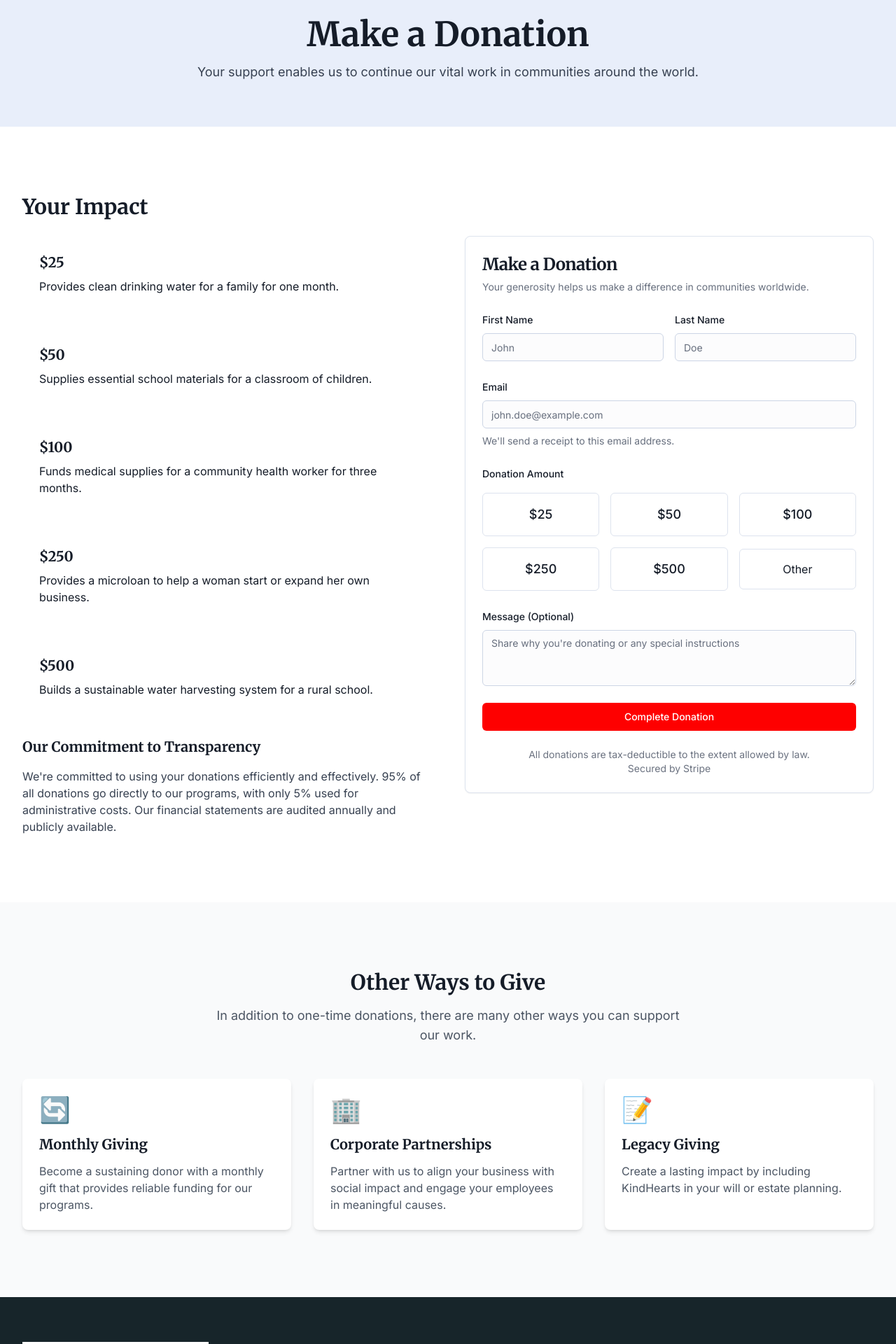
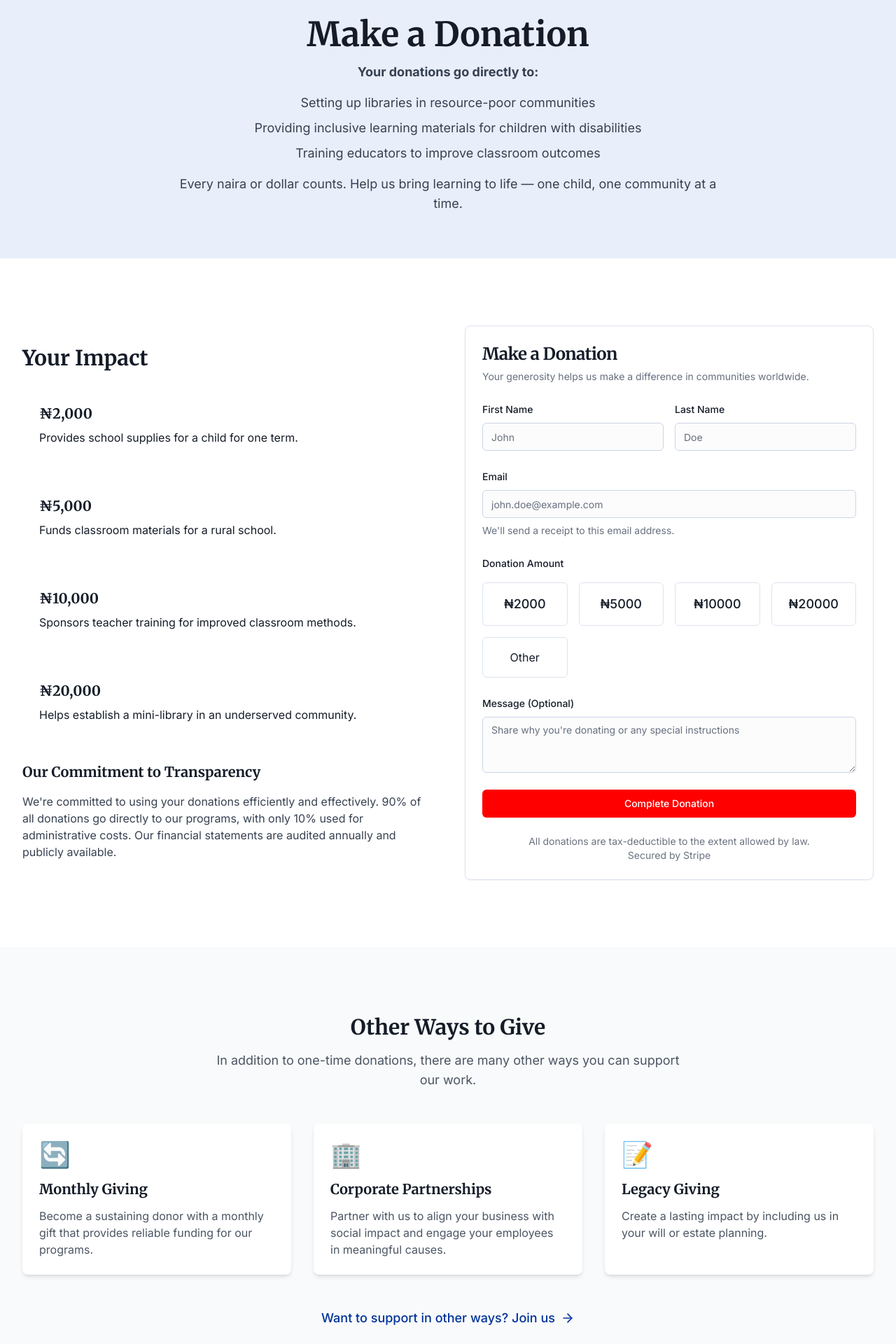
Before and after one commit to dennis-brown93/equal-access-learning, a React (Vite) app: page /donate in a window 1280 px wide. Shown: the part 200-2120 px from the top of the page at 70% size. Built offline with nearby package versions, Linux system fonts and the light colour scheme.

Commit message:
feat: Create donation page
Implement a responsive donation page with interactive donation options, Stripe integration readiness, and a styled call-to-action.

```diff
--- a/src/components/donation/DonationForm.tsx
+++ b/src/components/donation/DonationForm.tsx
@@ -25,6 +25,7 @@ import {
 } from "@/components/ui/card";
 import { RadioGroup, RadioGroupItem } from "@/components/ui/radio-group";
 import { useToast } from "@/hooks/use-toast";
+import { motion } from "framer-motion";
 
 // Define the donation form schema
 const donationFormSchema = z.object({
@@ -40,7 +41,7 @@ type DonationFormValues = z.infer<typeof donationFormSchema>;
 
 const DonationForm = () => {
   const [isProcessing, setIsProcessing] = useState(false);
-  const [selectedAmount, setSelectedAmount] = useState<string>("25");
+  const [selectedAmount, setSelectedAmount] = useState<string>("2000");
   const { toast } = useToast();
 
   const form = useForm<DonationFormValues>({
@@ -49,7 +50,7 @@ const DonationForm = () => {
       firstName: "",
       lastName: "",
       email: "",
-      amount: "25",
+      amount: "2000",
       message: "",
     },
   });
@@ -88,6 +89,11 @@ const DonationForm = () => {
   };
 
   return (
+    <motion.div
+      initial={{ opacity: 0, y: 20 }}
+      animate={{ opacity: 1, y: 0 }}
+      transition={{ duration: 0.5, delay: 0.2 }}
+    >
       <Card className="w-full max-w-2xl mx-auto">
         <CardHeader>
           <CardTitle className="text-2xl">Make a Donation</CardTitle>
@@ -154,9 +160,9 @@ const DonationForm = () => {
                       <RadioGroup
                         onValueChange={handleAmountChange}
                         defaultValue={field.value}
-                      className="grid grid-cols-3 gap-4"
+                        className="grid grid-cols-2 md:grid-cols-4 gap-4"
                       >
-                      {["25", "50", "100", "250", "500", "other"].map((value) => (
+                        {["2000", "5000", "10000", "20000", "other"].map((value) => (
                           <div key={value} className="flex items-center">
                             <RadioGroupItem
                               value={value}
@@ -171,7 +177,7 @@ const DonationForm = () => {
                               {value === "other" ? (
                                 "Other"
                               ) : (
-                              <span className="text-lg font-medium">${value}</span>
+                                <span className="text-lg font-medium">₦{value}</span>
                               )}
                             </label>
                           </div>
@@ -187,7 +193,7 @@ const DonationForm = () => {
                             <FormLabel>Custom Amount</FormLabel>
                             <FormControl>
                               <div className="relative">
-                              <span className="absolute left-3 top-1/2 -translate-y-1/2">$</span>
+                                <span className="absolute left-3 top-1/2 -translate-y-1/2">₦</span>
                                 <Input
                                   type="number"
                                   placeholder="Enter amount"
@@ -242,6 +248,7 @@ const DonationForm = () => {
           <p>Secured by Stripe</p>
         </CardFooter>
       </Card>
+    </motion.div>
   );
 };
 
--- a/src/components/layout/navbar/NavbarLogo.tsx
+++ b/src/components/layout/navbar/NavbarLogo.tsx
@@ -7,7 +7,7 @@ const NavbarLogo = () => {
     <Link to="/" className="flex items-center space-x-2">
       <div className="flex items-center">
         <img
-          src="/images/equalfffff_044048.jpg"
+          src="/images/equal_024606.png"
           alt="Logo"
           className="h-20 w-auto"
         />
--- a/src/pages/DonatePage.tsx
+++ b/src/pages/DonatePage.tsx
@@ -1,16 +1,55 @@
 
+import { motion } from "framer-motion";
+import { ArrowRight } from "lucide-react";
+import { Link } from "react-router-dom";
 import DonationForm from "@/components/donation/DonationForm";
 
 const DonatePage = () => {
+  const fadeIn = {
+    hidden: { opacity: 0, y: 20 },
+    visible: (custom: number) => ({
+      opacity: 1,
+      y: 0,
+      transition: { duration: 0.5, delay: custom * 0.1 }
+    })
+  };
+
   return (
     <main className="min-h-screen">
       <div className="bg-primary-100 py-16">
         <div className="container">
           <div className="max-w-3xl mx-auto text-center">
-            <h1 className="text-4xl md:text-5xl font-serif font-bold mb-4">Make a Donation</h1>
-            <p className="text-lg text-gray-700">
-              Your support enables us to continue our vital work in communities around the world.
-            </p>
+            <motion.h1
+              className="text-4xl md:text-5xl font-serif font-bold mb-4"
+              initial={{ opacity: 0, y: -20 }}
+              animate={{ opacity: 1, y: 0 }}
+              transition={{ duration: 0.5 }}
+            >
+              Make a Donation
+            </motion.h1>
+            <motion.div
+              className="space-y-4 text-lg text-gray-700"
+              initial="hidden"
+              animate="visible"
+              variants={fadeIn}
+              custom={1}
+            >
+              <p className="font-bold">Your donations go directly to:</p>
+              <ul className="space-y-2">
+                <motion.li variants={fadeIn} custom={2}>
+                  Setting up libraries in resource-poor communities
+                </motion.li>
+                <motion.li variants={fadeIn} custom={3}>
+                  Providing inclusive learning materials for children with disabilities
+                </motion.li>
+                <motion.li variants={fadeIn} custom={4}>
+                  Training educators to improve classroom outcomes
+                </motion.li>
+              </ul>
+              <motion.p variants={fadeIn} custom={5}>
+                Every naira or dollar counts. Help us bring learning to life — one child, one community at a time.
+              </motion.p>
+            </motion.div>
           </div>
         </div>
       </div>
@@ -21,31 +60,47 @@ const DonatePage = () => {
             <div>
               <h2 className="text-3xl font-serif font-bold mb-6">Your Impact</h2>
               <div className="space-y-6">
-                <div className="bg-primary-50 p-6 rounded-lg">
-                  <h3 className="font-bold text-xl mb-2">$25</h3>
-                  <p>Provides clean drinking water for a family for one month.</p>
-                </div>
-                <div className="bg-primary-50 p-6 rounded-lg">
-                  <h3 className="font-bold text-xl mb-2">$50</h3>
-                  <p>Supplies essential school materials for a classroom of children.</p>
-                </div>
-                <div className="bg-primary-50 p-6 rounded-lg">
-                  <h3 className="font-bold text-xl mb-2">$100</h3>
-                  <p>Funds medical supplies for a community health worker for three months.</p>
-                </div>
-                <div className="bg-primary-50 p-6 rounded-lg">
-                  <h3 className="font-bold text-xl mb-2">$250</h3>
-                  <p>Provides a microloan to help a woman start or expand her own business.</p>
-                </div>
-                <div className="bg-primary-50 p-6 rounded-lg">
-                  <h3 className="font-bold text-xl mb-2">$500</h3>
-                  <p>Builds a sustainable water harvesting system for a rural school.</p>
-                </div>
+                <motion.div
+                  className="bg-primary-50 p-6 rounded-lg"
+                  initial={{ opacity: 0, x: -20 }}
+                  animate={{ opacity: 1, x: 0 }}
+                  transition={{ duration: 0.3, delay: 0.1 }}
+                >
+                  <h3 className="font-bold text-xl mb-2">₦2,000</h3>
+                  <p>Provides school supplies for a child for one term.</p>
+                </motion.div>
+                <motion.div
+                  className="bg-primary-50 p-6 rounded-lg"
+                  initial={{ opacity: 0, x: -20 }}
+                  animate={{ opacity: 1, x: 0 }}
+                  transition={{ duration: 0.3, delay: 0.2 }}
+                >
+                  <h3 className="font-bold text-xl mb-2">₦5,000</h3>
+                  <p>Funds classroom materials for a rural school.</p>
+                </motion.div>
+                <motion.div
+                  className="bg-primary-50 p-6 rounded-lg"
+                  initial={{ opacity: 0, x: -20 }}
+                  animate={{ opacity: 1, x: 0 }}
+                  transition={{ duration: 0.3, delay: 0.3 }}
+                >
+                  <h3 className="font-bold text-xl mb-2">₦10,000</h3>
+                  <p>Sponsors teacher training for improved classroom methods.</p>
+                </motion.div>
+                <motion.div
+                  className="bg-primary-50 p-6 rounded-lg"
+                  initial={{ opacity: 0, x: -20 }}
+                  animate={{ opacity: 1, x: 0 }}
+                  transition={{ duration: 0.3, delay: 0.4 }}
+                >
+                  <h3 className="font-bold text-xl mb-2">₦20,000</h3>
+                  <p>Helps establish a mini-library in an underserved community.</p>
+                </motion.div>
               </div>
               <div className="mt-8">
                 <h3 className="text-xl font-bold mb-4">Our Commitment to Transparency</h3>
                 <p className="text-gray-700">
-                  We're committed to using your donations efficiently and effectively. 95% of all donations go directly to our programs, with only 5% used for administrative costs. Our financial statements are audited annually and publicly available.
+                  We're committed to using your donations efficiently and effectively. 90% of all donations go directly to our programs, with only 10% used for administrative costs. Our financial statements are audited annually and publicly available.
                 </p>
               </div>
             </div>
@@ -79,17 +134,35 @@ const DonatePage = () => {
               },
               {
                 title: "Legacy Giving",
-                description: "Create a lasting impact by including KindHearts in your will or estate planning.",
+                description: "Create a lasting impact by including us in your will or estate planning.",
                 icon: "📝"
               },
             ].map((option, index) => (
-              <div key={index} className="bg-white p-6 rounded-lg shadow-md">
+              <motion.div
+                key={index}
+                className="bg-white p-6 rounded-lg shadow-md hover:shadow-lg transition-all duration-300 hover:-translate-y-1"
+                initial={{ opacity: 0, y: 20 }}
+                animate={{ opacity: 1, y: 0 }}
+                transition={{ duration: 0.3, delay: 0.1 * index }}
+              >
                 <div className="text-4xl mb-4">{option.icon}</div>
                 <h3 className="text-xl font-serif font-bold mb-3">{option.title}</h3>
                 <p className="text-gray-600">{option.description}</p>
-              </div>
+              </motion.div>
             ))}
           </div>
+
+          <motion.div
+            className="text-center mt-12"
+            initial={{ opacity: 0 }}
+            animate={{ opacity: 1 }}
+            transition={{ duration: 0.5, delay: 0.8 }}
+          >
+            <Link to="/join" className="inline-flex items-center text-primary hover:underline group text-lg font-medium">
+              Want to support in other ways? Join us
+              <ArrowRight className="ml-2 group-hover:translate-x-1 transition-transform" size={20} />
+            </Link>
+          </motion.div>
         </div>
       </section>
     </main>
```
Lines whose indentation alone changed are shown as unchanged.
